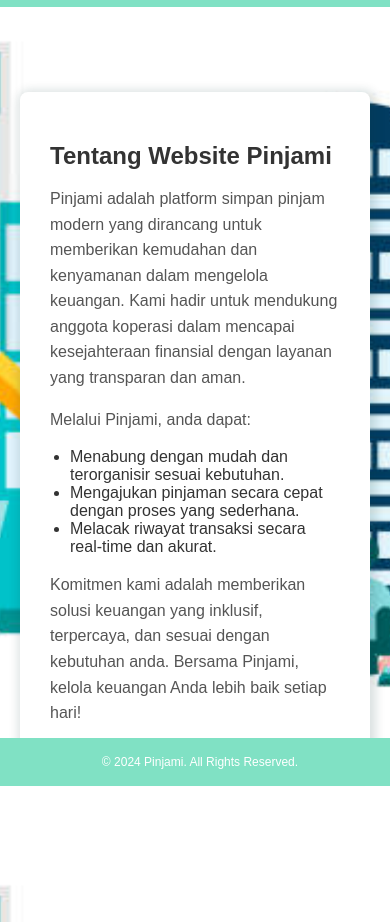
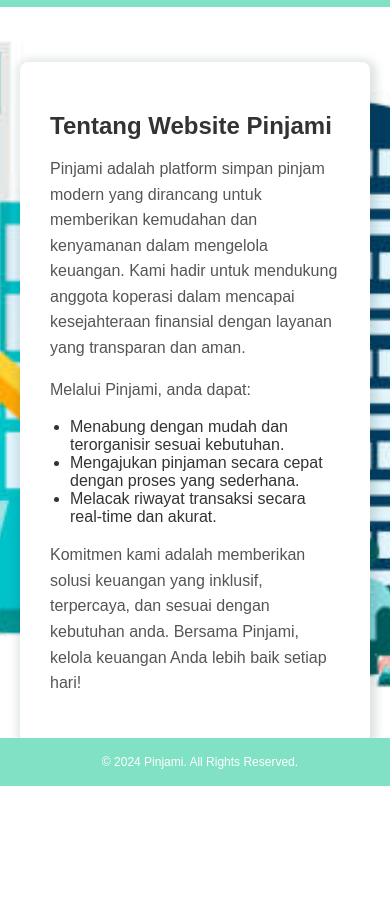
Before and after one commit to arzny/Pinjami, a plain HTML site: page profile.html in a window 390 px wide. Shown: the part 58-980 px from the top of the page. After the commit the page ends 920 px from the top, so only its background shows below. Drawn offline with Linux system fonts and the light colour scheme.

Commit message:
Update style.css

```diff
--- a/style.css
+++ b/style.css
@@ -116,7 +116,7 @@ main {
 
 /* Profile */
 .about {
-    margin: 70px 0;
+    margin: 75px 0;
     padding: 50px;
     background: #ffffff;
     border-radius: 8px;
@@ -519,7 +519,7 @@ h1 {
     }
 
     .about {
-        margin: 130px 0;
+        margin: 100px 0;
         padding: 30px;
     }
 
```
